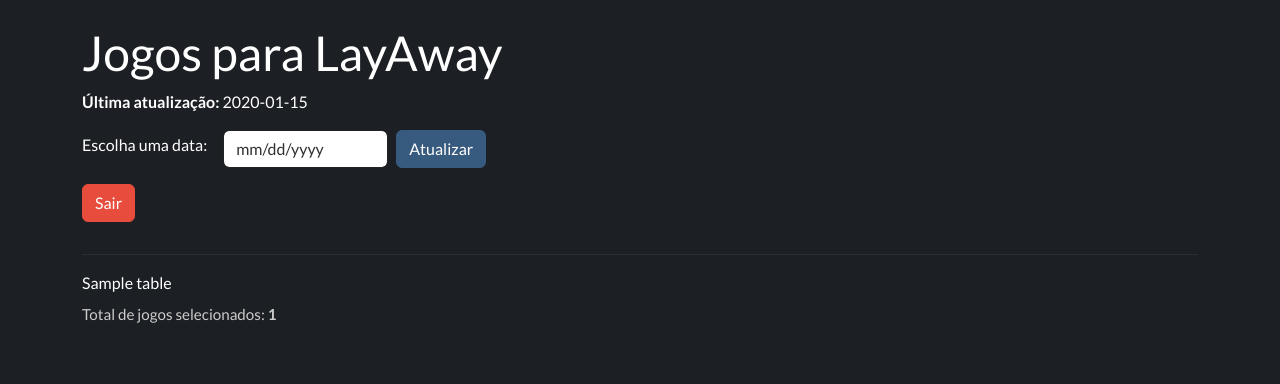
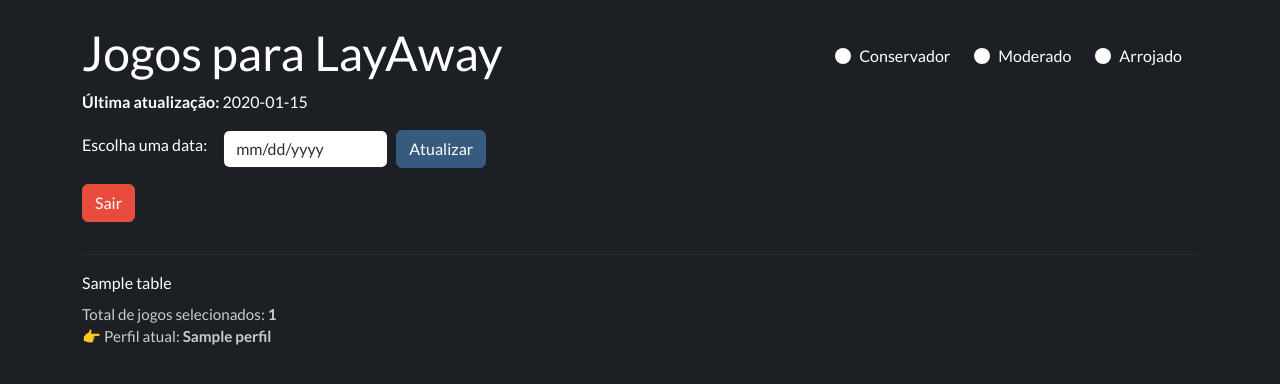
Before and after one commit to tuedoidoe/layaway-site, a Flask app: template templates/dashboard.html in a window 1280 px wide. Shown: the top 384 px of the page. Run offline with Flask 3, Linux system fonts and the light colour scheme; the template is opened without the code that fills it: most values are stand-ins (such as "Sample title", 1, 10 or a date in 2020); some libraries are stand-ins or nearby versions.

Commit message:
Update dashboard.html

```diff
--- a/templates/dashboard.html
+++ b/templates/dashboard.html
@@ -61,16 +61,43 @@
       font-size: 0.95rem;
       color: #ccc;
     }
+
+    .perfil-options {
+      margin-left: auto;
+    }
   </style>
 </head>
 <body>
   <div class="container mt-4">
-    <h1>Jogos para LayAway</h1>
+    <div class="d-flex justify-content-between align-items-center">
+      <h1>Jogos para LayAway</h1>
+      <!-- Radios de perfil -->
+      <form method="post" class="perfil-options d-flex align-items-center gap-2">
+        <input type="hidden" name="data" value="{{ request.form.get('data', '') }}">
+        <div class="form-check form-check-inline">
+          <input class="form-check-input" type="radio" name="perfil" value="conservador" id="perfilConservador"
+            {% if perfil == 'conservador' %}checked{% endif %} onchange="this.form.submit()">
+          <label class="form-check-label" for="perfilConservador">Conservador</label>
+        </div>
+        <div class="form-check form-check-inline">
+          <input class="form-check-input" type="radio" name="perfil" value="moderado" id="perfilModerado"
+            {% if perfil == 'moderado' %}checked{% endif %} onchange="this.form.submit()">
+          <label class="form-check-label" for="perfilModerado">Moderado</label>
+        </div>
+        <div class="form-check form-check-inline">
+          <input class="form-check-input" type="radio" name="perfil" value="arrojado" id="perfilArrojado"
+            {% if perfil == 'arrojado' %}checked{% endif %} onchange="this.form.submit()">
+          <label class="form-check-label" for="perfilArrojado">Arrojado</label>
+        </div>
+      </form>
+    </div>
+
     <p><strong>Última atualização:</strong> {{ last_update }}</p>
 
     <form method="post" class="d-flex align-items-center gap-2 mb-3">
       <label class="form-label me-2">Escolha uma data:</label>
       <input type="date" name="data" required class="form-control w-auto">
+      <input type="hidden" name="perfil" value="{{ perfil }}">
       <button type="submit" class="btn btn-primary">Atualizar</button>
     </form>
 
@@ -82,7 +109,8 @@
     </div>
 
     <div class="table-footer">
-      Total de jogos selecionados: <strong> {{ total_jogos }}</strong>
+      Total de jogos selecionados: <strong>{{ total_jogos }}</strong><br>
+      👉 Perfil atual: <strong>{{ perfil|capitalize }}</strong>
     </div>
   </div>
 </body>
```
